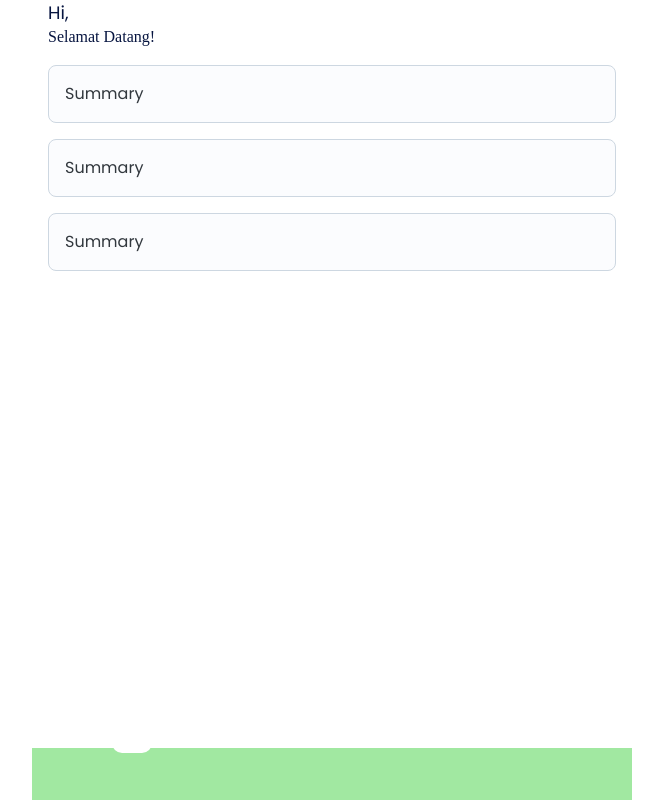
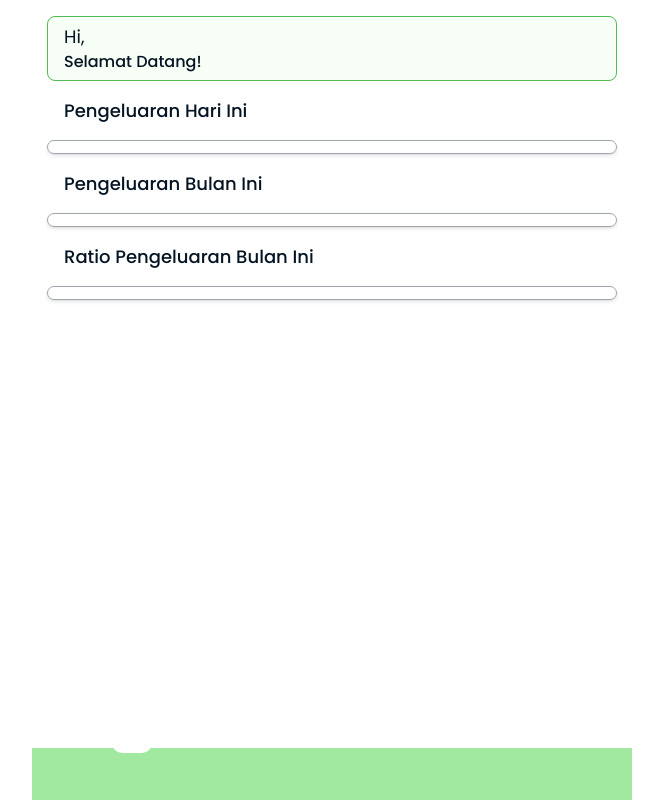
Before and after one commit to yoezasapoetro/penguaran-app, a Next.js app: page / in a window 1280 px wide. Shown: the whole page, without its empty margins (308-971 px from the left). Built offline with nearby package versions, Linux system fonts and the light colour scheme; no server answers; some icons are missing.

Commit message:
feat: initial dashboard

```diff
--- a/pages/index.tsx
+++ b/pages/index.tsx
@@ -1,7 +1,6 @@
-import { Card, Stack, Typography } from "@mui/joy"
+import { Stack, Typography } from "@mui/joy"
 import { SessionContextValue, useSession } from "next-auth/react"
 import { PageContainer } from "@/components/ui"
-import colors from "@/components/colors"
 
 function Greeting(props: {
     session: SessionContextValue<boolean>
@@ -10,20 +9,27 @@ function Greeting(props: {
     return (
         <Stack
             useFlexGap
-            width="100%"
+            sx={{
+                width: "100%",
+                padding: "0.375rem 1rem",
+                backgroundColor: "success.50",
+                border: "1px solid",
+                borderColor: "success.400",
+                borderRadius: "0.5rem",
+            }}
         >
             <Typography
                 fontSize="lg"
-                lineHeight="sm"
-                textColor={colors.primary}
+                width="100%"
+                textColor="primary.900"
             >
                 Hi, {' '}
                 {data?.user?.name}
             </Typography>
             <Typography
-                level="body1"
-                lineHeight="sm"
-                textColor={colors.primary}
+                width="100%"
+                fontWeight={500}
+                textColor="primary.900"
             >
                 Selamat Datang!
             </Typography>
@@ -37,23 +43,68 @@ export default function Home() {
     return (
         <PageContainer
             rowGap={2}
+            margin={2}
         >
             <Greeting session={session} />
 
+            <Typography
+                width="100%"
+                fontSize="lg"
+                fontWeight={500}
+                textColor="primary.900"
+            >
+                Pengeluaran Hari Ini
+            </Typography>
             <Stack
-                useFlexGap
+                sx={{
+                    width: "100%",
+                    padding: "0.375rem 1rem",
+                    border: "1px solid",
+                    borderColor: "neutral.400",
+                    borderRadius: "0.5rem",
+                    boxShadow: "sm",
+                }}
+            >
+            </Stack>
+            <Typography
                 width="100%"
-                spacing={2}
+                fontSize="lg"
+                fontWeight={500}
+                textColor="primary.900"
             >
-                <Card>
-                    Summary
-                </Card>
-                <Card>
-                    Summary
-                </Card>
-                <Card>
-                    Summary
-                </Card>
+                Pengeluaran Bulan Ini
+            </Typography>
+            <Stack
+                width="100%"
+                sx={{
+                    width: "100%",
+                    padding: "0.375rem 1rem",
+                    border: "1px solid",
+                    borderColor: "neutral.400",
+                    borderRadius: "0.5rem",
+                    boxShadow: "sm",
+                }}
+            >
+            </Stack>
+            <Typography
+                width="100%"
+                fontSize="lg"
+                fontWeight={500}
+                textColor="primary.900"
+            >
+                Ratio Pengeluaran Bulan Ini
+            </Typography>
+            <Stack
+                width="100%"
+                sx={{
+                    width: "100%",
+                    padding: "0.375rem 1rem",
+                    border: "1px solid",
+                    borderColor: "neutral.400",
+                    borderRadius: "0.5rem",
+                    boxShadow: "sm",
+                }}
+            >
             </Stack>
         </PageContainer>
     )
```
Also changed, not shown: package.json (+5 -2 lines), pages/api/dashboard/index.ts (added), 1 other file (tests, documents, lock files or other folders).
